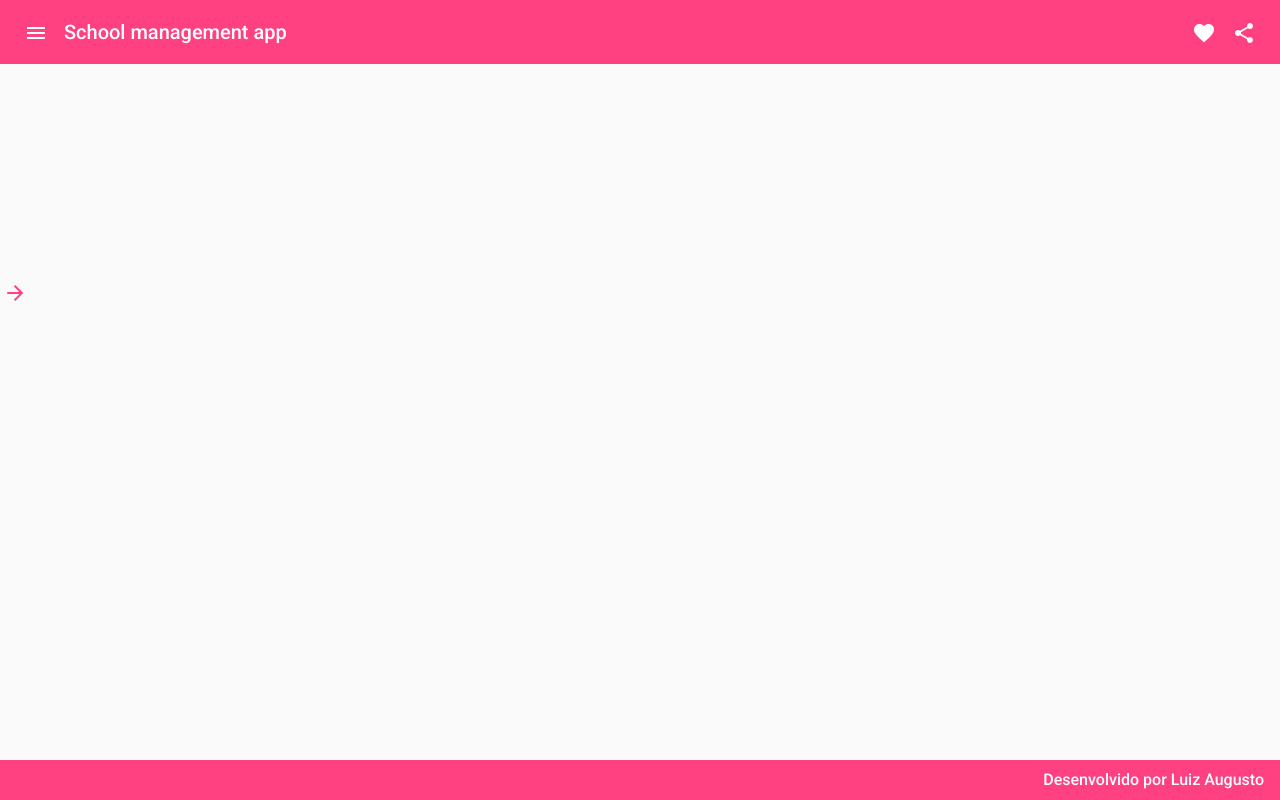
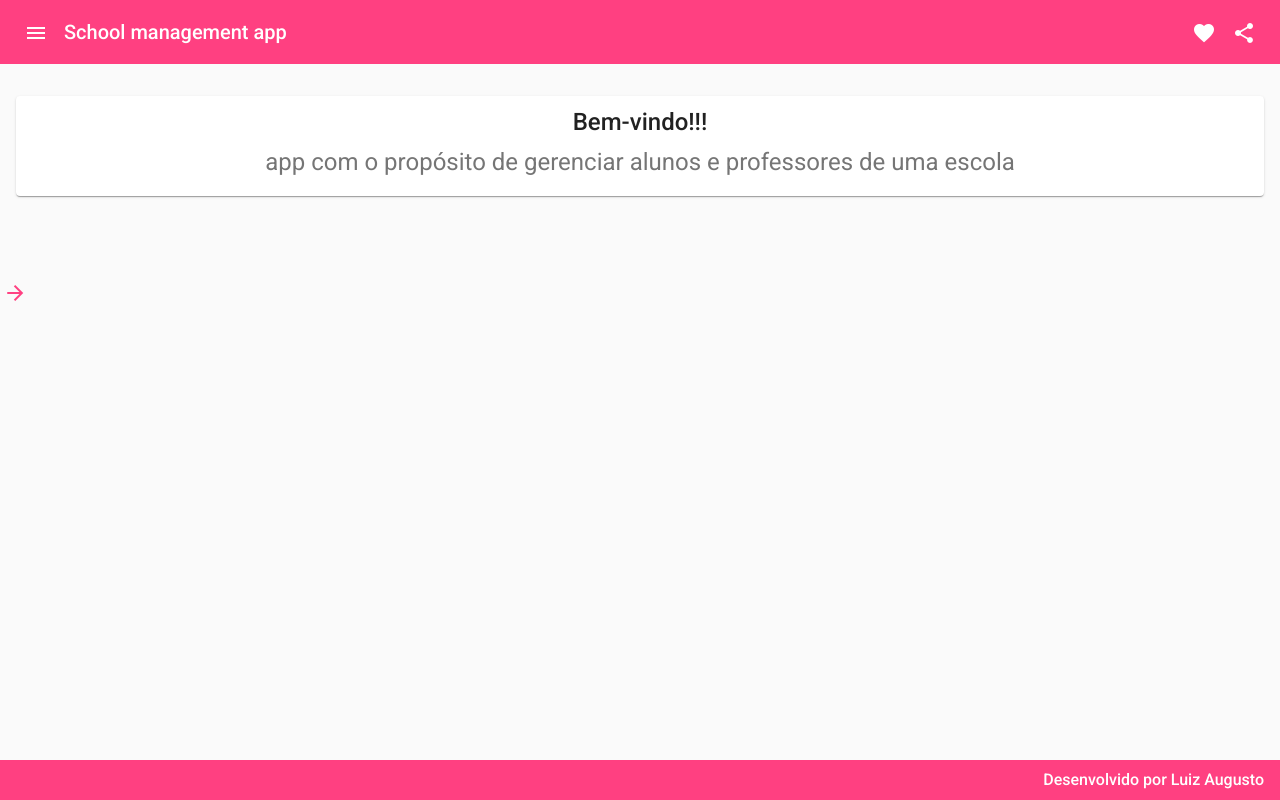
Before and after one commit to Adela1de/school-api-front, an Angular app: page / in a window 1280 px wide. Built offline with nearby package versions, Linux system fonts and the light colour scheme.

Commit message:
home component implementation

```diff
--- a/src/app/app-routing.module.ts
+++ b/src/app/app-routing.module.ts
@@ -1,7 +1,13 @@
 import { NgModule } from '@angular/core';
 import { RouterModule, Routes } from '@angular/router';
+import { HomeComponent } from './components/views/home/home.component';
 
-const routes: Routes = [];
+const routes: Routes = [
+  {
+    path: '',
+    component: HomeComponent
+  }
+];
 
 @NgModule({
   imports: [RouterModule.forRoot(routes)],
--- a/src/app/components/template/nav/nav.component.html
+++ b/src/app/components/template/nav/nav.component.html
@@ -1,7 +1,7 @@
 <mat-drawer-container class="example-container">
     <mat-drawer #drawer class="example-sidenav" mode="side">
       <mat-nav-list>
-        <a mat-list-item>
+        <a routerLink="" mat-list-item>
             <mat-icon color="accent">home</mat-icon>Home
         </a>
         <a mat-list-item>
--- /dev/null
+++ b/src/app/components/views/home/home.component.css
@@ -0,0 +1,39 @@
+.home
+{
+    width: 95%;
+    margin: 2rem auto;
+}
+
+.title
+{
+    display: flex;
+    justify-content: center;
+    align-items: center;
+    padding-bottom: 1rem;
+}
+
+.subtitle
+{
+    display: flex;
+    justify-content: center;
+    align-items: center;
+    font-size: 1.5rem;
+    padding-bottom: 0.5rem;
+}
+
+@media(max-width: 450px)
+{
+    .home
+    {
+        width: 70%;
+    }
+}
+
+
+@media(max-width: 770px)
+{
+    .home
+    {
+        width: 80%;
+    }
+}
--- /dev/null
+++ b/src/app/components/views/home/home.component.html
@@ -0,0 +1,8 @@
+<mat-card class="home mat-elevetion-z4" mat-card color="accent">
+    <mat-card-title class="title">
+        Bem-vindo!!!
+    </mat-card-title>
+    <mat-card-subtitle class="subtitle">
+        app com o propósito de gerenciar alunos e professores de uma escola
+    </mat-card-subtitle>
+</mat-card>
--- /dev/null
+++ b/src/app/components/views/home/home.component.ts
@@ -0,0 +1,15 @@
+import { Component, OnInit } from '@angular/core';
+
+@Component({
+  selector: 'app-home',
+  templateUrl: './home.component.html',
+  styleUrls: ['./home.component.css']
+})
+export class HomeComponent implements OnInit {
+
+  constructor() { }
+
+  ngOnInit(): void {
+  }
+
+}
```
Also changed, not shown: src/app/app.module.ts (+6 -2 lines).
